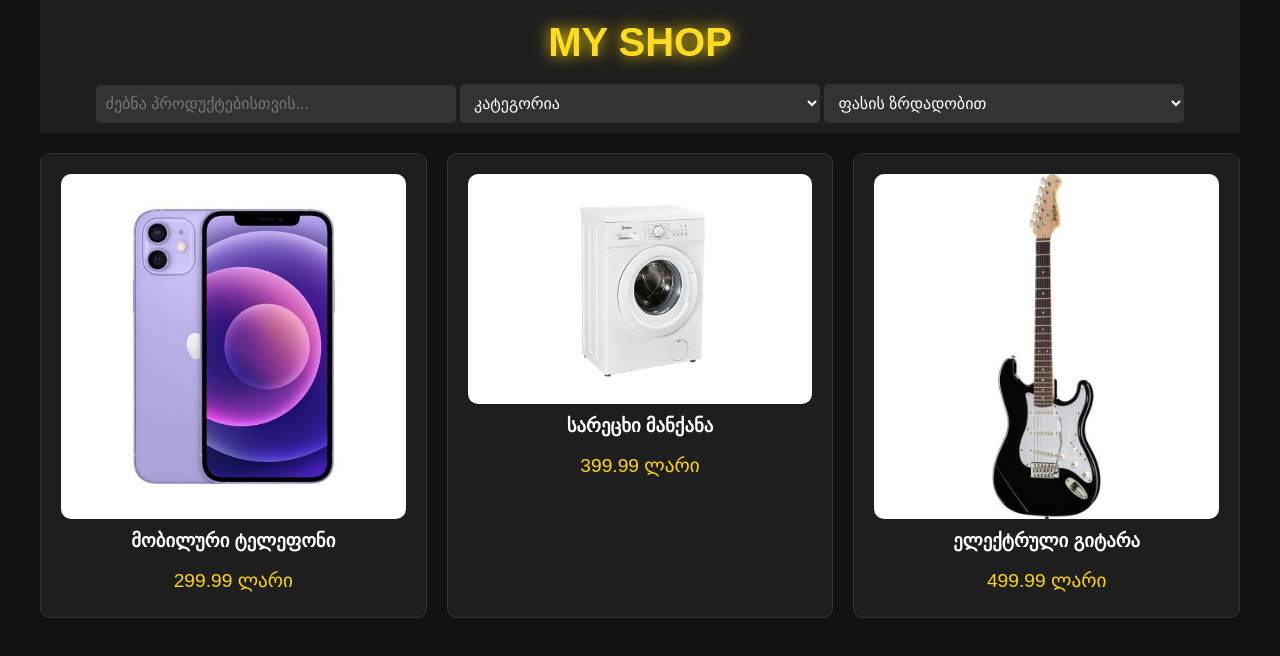
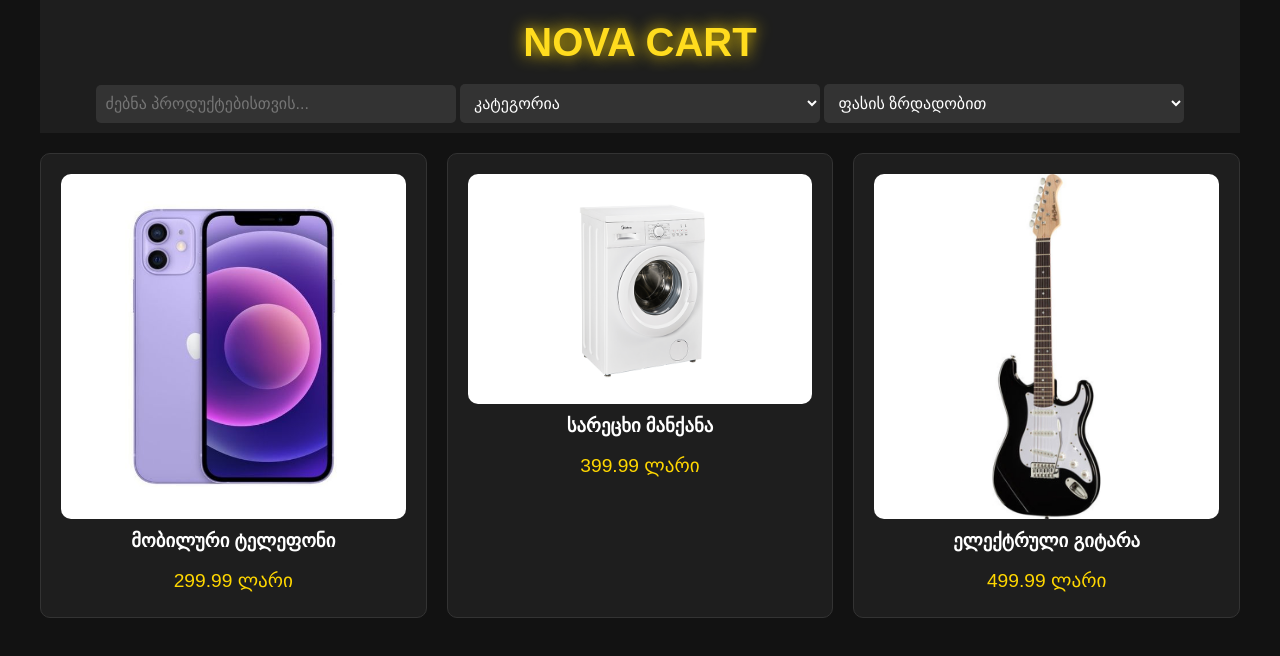
Before and after one commit to nadashvili/Shol, a plain HTML site: page index.html in a window 1280 px wide. Drawn offline with Linux system fonts and the light colour scheme.

Commit message:
index.html

```diff
--- a/index.html
+++ b/index.html
@@ -10,7 +10,7 @@
 </head>
 <body>
     <header>
-        <h1>MY SHOP</h1>
+        <h1>NOVA CART</h1>
         <input type="text" placeholder="ძებნა პროდუქტებისთვის..." id="searchInput" oninput="autoSearchProducts()">
         <select id="categories" onchange="filterProducts()">
             <option value="all">კატეგორია</option>
```
